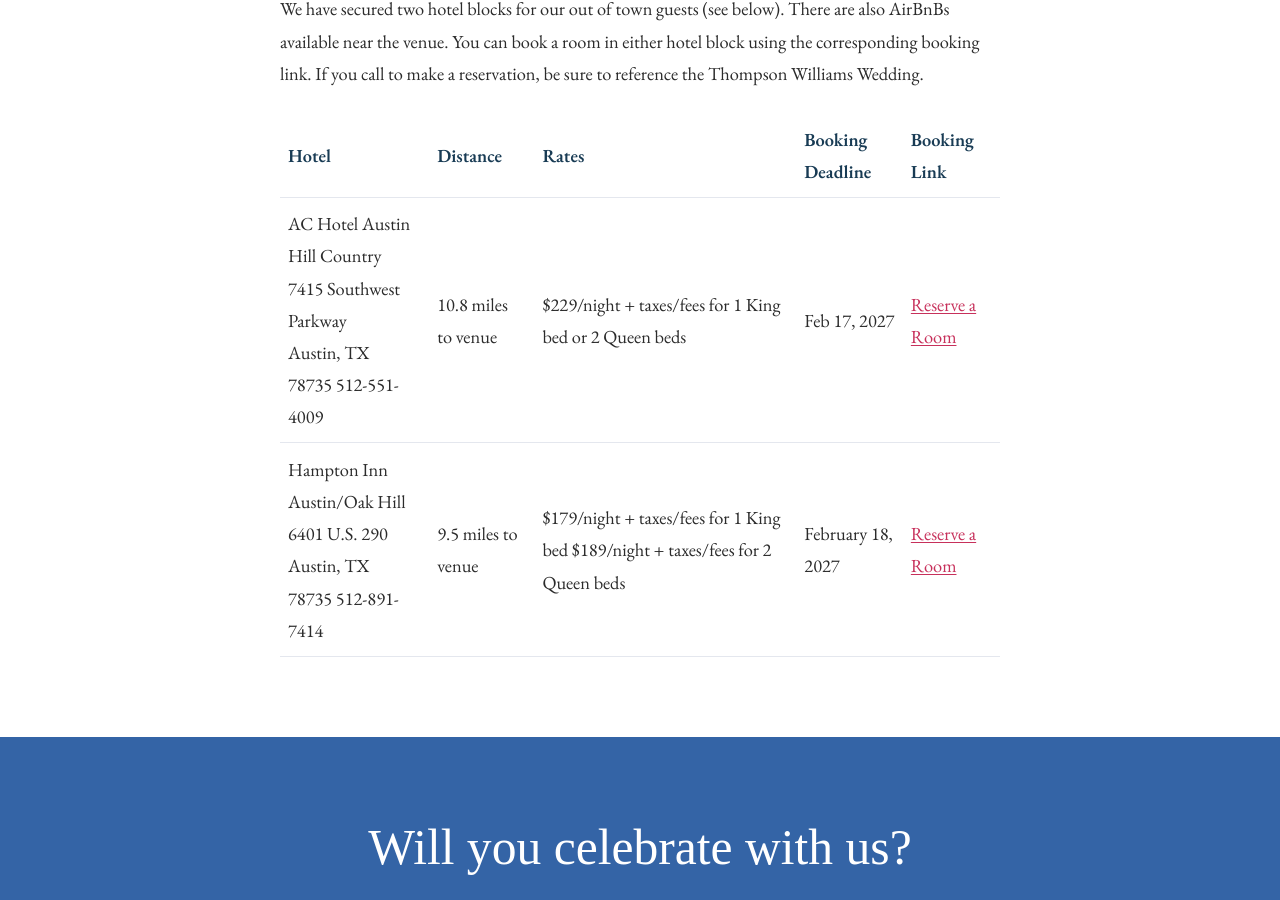
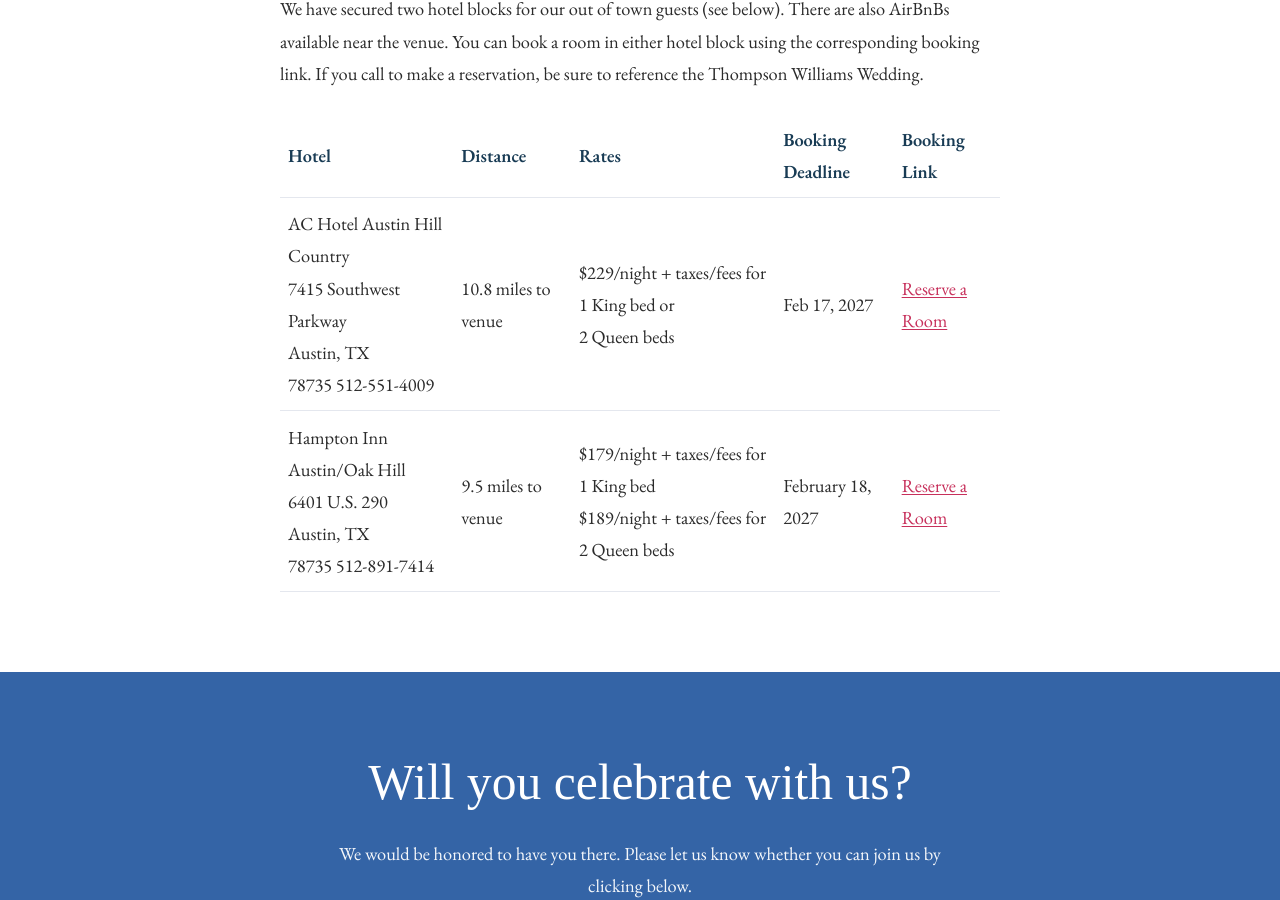
Before and after one commit to bjw7654/wedding-website, a Jekyll site: the page built from travel.md, in a window 1280 px wide and 900 px high, scrolled down 1180 px. Built offline with Jekyll 4.4.1, drawn with Linux system fonts in a browser that asks for light colours; some web fonts are replaced.

```diff
--- a/travel.md
+++ b/travel.md
@@ -21,5 +21,5 @@ We have secured two hotel blocks for our out of town guests (see below). There a
 
 | Hotel | Distance | Rates | Booking Deadline | Booking Link
 | ----- | -------- | ----- |----------------- | ------------ |
-| AC Hotel Austin Hill Country<br>7415 Southwest Parkway<br>Austin, TX <br> 78735 512-551-4009 | 10.8 miles to venue | $229/night + taxes/fees for 1 King bed or 2 Queen beds | Feb 17, 2027 | [Reserve a Room](https://www.marriott.com/event-reservations/reservation-link.mi?id=1781805245615&key=GRP&app=resvlink&_branch_match_id=1295760792521501551&_branch_referrer=H4sIAAAAAAAAA8soKSkottLXTywo0MtNLCrKzC8p0UvOz9UvSi0uy0wtN7IHytiCODmZedlqmSm2huYWhhYGpkYmpmaGpmrZqZW27kEBanVFqWmpQO156fFJRfnlxalFts4ZRfm5qQCmQFIDYQAAAA%3D%3D) |
-| Hampton Inn Austin/Oak Hill<br>6401 U.S. 290<br>Austin, TX<br>78735 512-891-7414 | 9.5 miles to venue | $179/night + taxes/fees for 1 King bed $189/night + taxes/fees for 2 Queen beds | February 18, 2027 | [Reserve a Room](https://www.hilton.com/en/attend-my-event/thompsonwilliamswedding2027/) |
+| AC Hotel Austin Hill Country<br>7415 Southwest Parkway<br>Austin, TX <br> 78735 512-551-4009 | 10.8 miles to venue | $229/night + taxes/fees for 1 King bed or<br>2 Queen beds | Feb 17, 2027 | [Reserve a Room](https://www.marriott.com/event-reservations/reservation-link.mi?id=1781805245615&key=GRP&app=resvlink&_branch_match_id=1295760792521501551&_branch_referrer=H4sIAAAAAAAAA8soKSkottLXTywo0MtNLCrKzC8p0UvOz9UvSi0uy0wtN7IHytiCODmZedlqmSm2huYWhhYGpkYmpmaGpmrZqZW27kEBanVFqWmpQO156fFJRfnlxalFts4ZRfm5qQCmQFIDYQAAAA%3D%3D) |
+| Hampton Inn Austin/Oak Hill<br>6401 U.S. 290<br>Austin, TX<br>78735 512-891-7414 | 9.5 miles to venue | $179/night + taxes/fees for 1 King bed<br>$189/night + taxes/fees for 2 Queen beds | February 18, 2027 | [Reserve a Room](https://www.hilton.com/en/attend-my-event/thompsonwilliamswedding2027/) |
```
